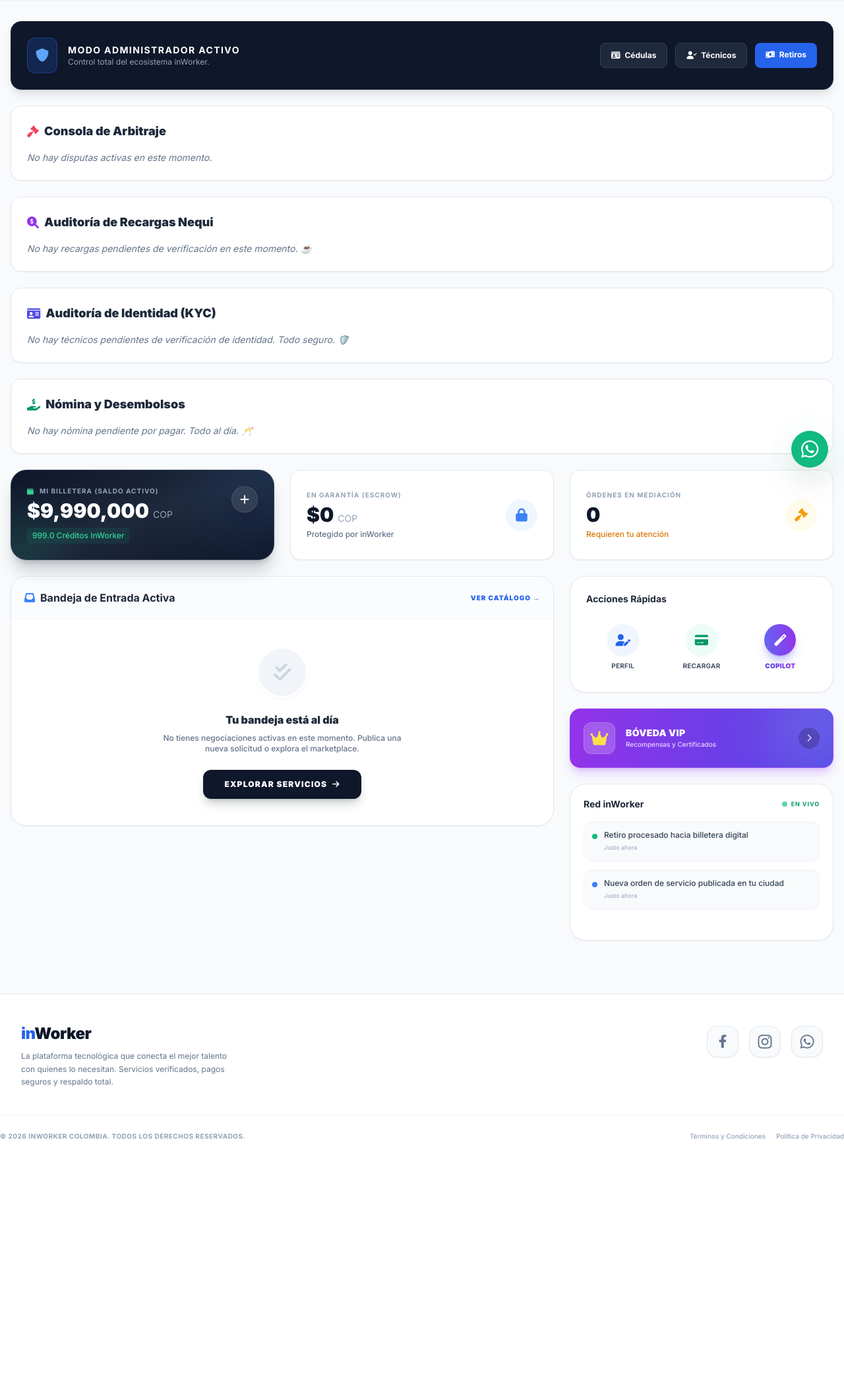
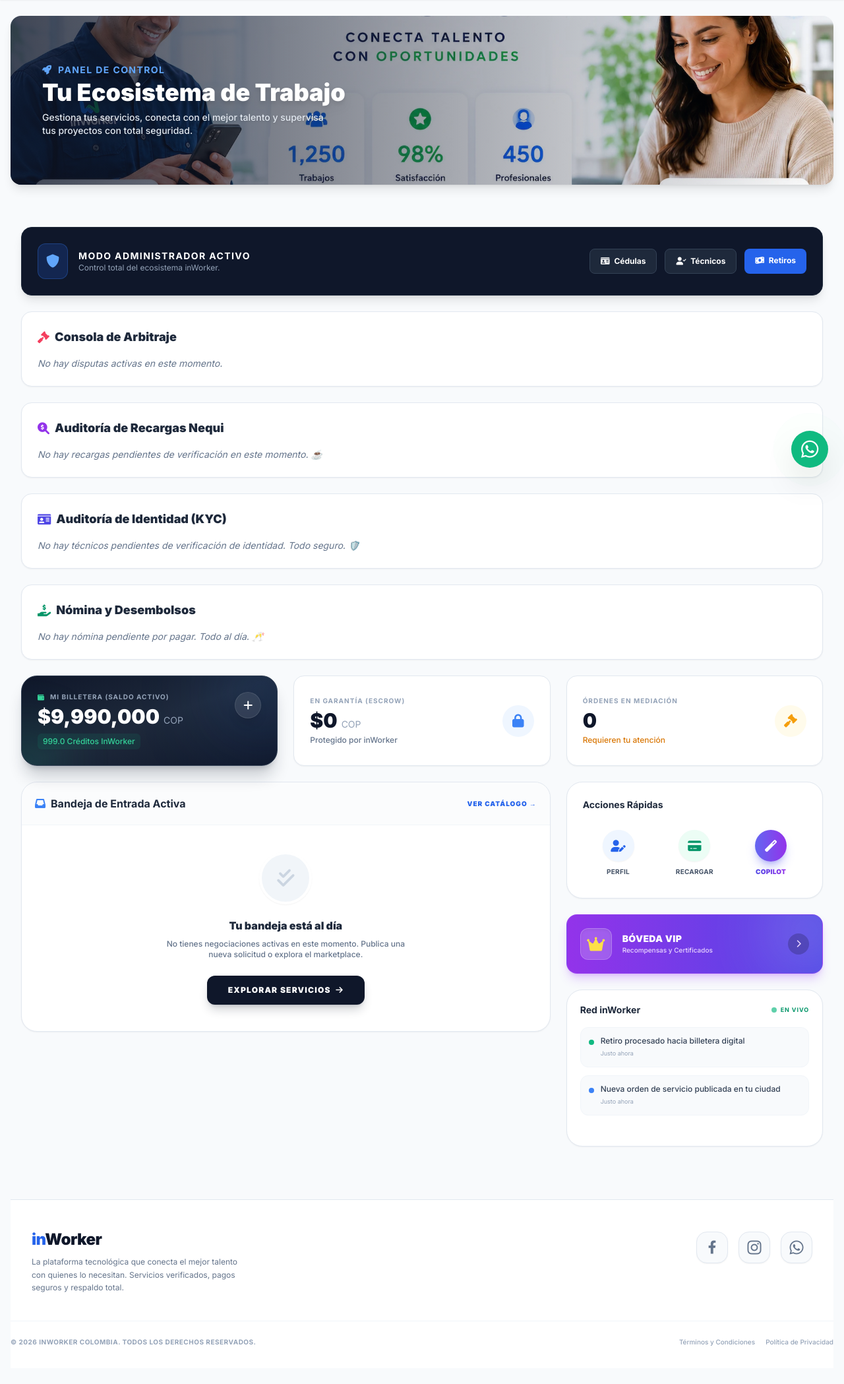
Before and after one commit to rich020383-commits/inWorker, a Flask app: page /dashboard in a window 1280 px wide. Shown: the part 67-2165 px from the top of the page at 66% size. Before the commit the page ends 1795 px from the top, so only its background shows below. Run offline with Flask 3, Linux system fonts and the light colour scheme; a user stored in the database is signed in; parts of the project's set-up code (start-up, migrations or seed data) failed here and were passed over; some libraries are stand-ins or nearby versions.

Commit message:
Add files via upload

```diff
--- a/templates/index.html
+++ b/templates/index.html
@@ -62,6 +62,38 @@
             </div>
         </div>
     </header>
+</header>
+
+    <!-- ========================================== -->
+    <!-- 🚀 HERO BANNER DEL DASHBOARD -->
+    <!-- ========================================== -->
+    <main class="flex-grow max-w-7xl mx-auto w-full px-4 py-6">
+
+        <!-- Tarjeta de Bienvenida con la imagen Premium -->
+        <div class="relative w-full h-48 md:h-64 rounded-2xl overflow-hidden shadow-lg mb-8 group">
+
+            <!-- Imagen horizontal (Ecosistema Tech) -->
+            <img src="{{ url_for('static', filename='img/bg-dashboard.webp') }}"
+                 alt="Ecosistema inWorker"
+                 class="absolute inset-0 w-full h-full object-cover object-center transition-transform duration-700 group-hover:scale-105">
+
+            <!-- Degradado oscuro de izquierda a derecha (para que el texto blanco se lea perfecto) -->
+            <div class="absolute inset-0 bg-gradient-to-r from-slate-900/80 via-slate-900/40 to-transparent"></div>
+
+            <!-- Texto del Banner -->
+            <div class="relative h-full flex flex-col justify-center px-6 md:px-12">
+                <span class="text-blue-400 text-xs md:text-sm font-bold tracking-widest uppercase mb-1 drop-shadow-md">
+                    <i class="fas fa-rocket mr-1"></i> Panel de Control
+                </span>
+                <h1 class="text-2xl md:text-4xl font-black text-white mb-2 drop-shadow-lg leading-tight">
+                    Tu Ecosistema <br class="md:hidden"> de Trabajo
+                </h1>
+                <p class="text-xs md:text-sm text-slate-200 font-medium max-w-md drop-shadow">
+                    Gestiona tus servicios, conecta con el mejor talento y supervisa tus proyectos con total seguridad.
+                </p>
+            </div>
+
+        </div>
 
     {% with messages = get_flashed_messages(with_categories=true) %}
         {% if messages %}
```
